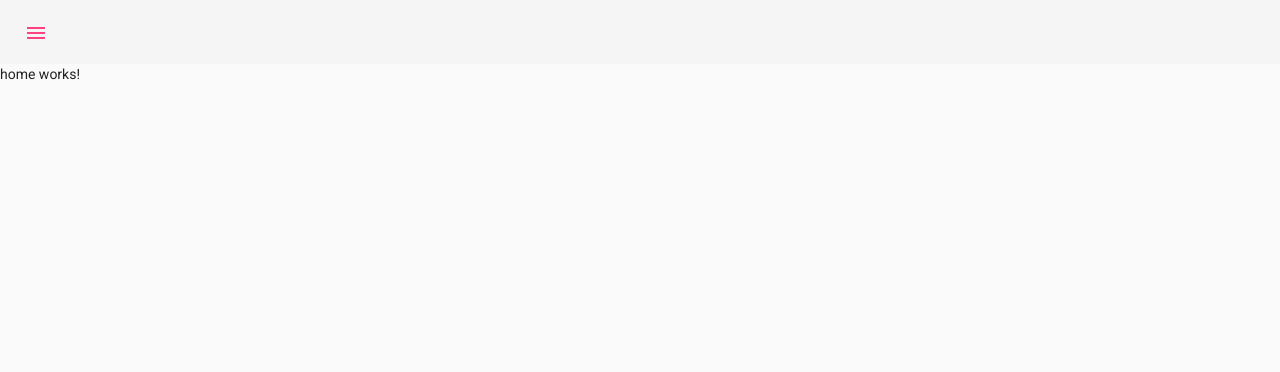
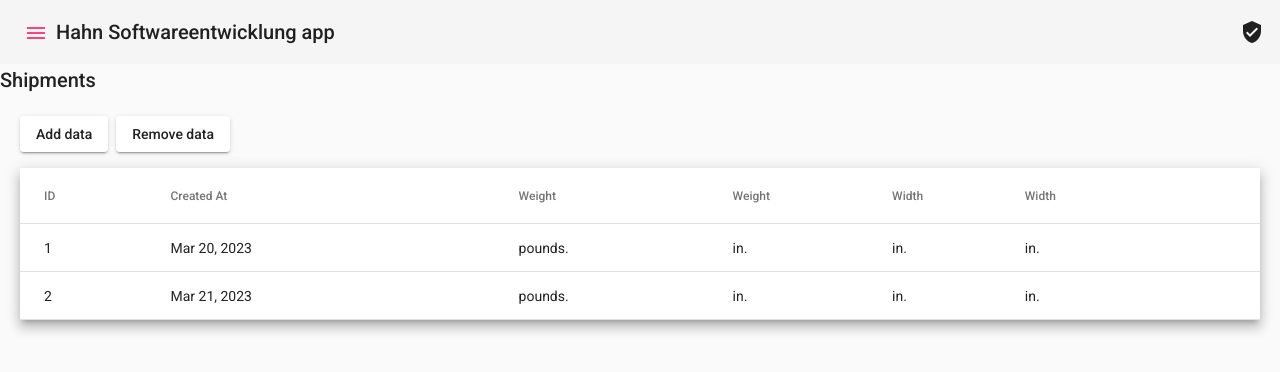
Before and after one commit to MarcosCM2000/mcHannFrontApp, an Angular app: page /shipments/home in a window 1280 px wide. Shown: the top 372 px of the page. Built offline with nearby package versions, Linux system fonts and the light colour scheme.

Commit message:
shipments table

```diff
--- /dev/null
+++ b/src/app/Shared/sidebar/sidebar.component.css
@@ -0,0 +1,3 @@
+.example-spacer {
+    flex: 1 1 auto;
+  }
--- a/src/app/Shared/sidebar/sidebar.component.html
+++ b/src/app/Shared/sidebar/sidebar.component.html
@@ -20,6 +20,9 @@
         (click)="sidenav.toggle()">
             <mat-icon>menu</mat-icon>
         </button>
+        <span>Hahn Softwareentwicklung app</span>
+        <span class="example-spacer"></span>
+        <mat-icon class="example-icon" aria-hidden="false" aria-label="Example user verified icon">verified_user</mat-icon>
     </mat-toolbar>
     <router-outlet></router-outlet>
 </mat-sidenav-container>
--- a/src/app/Shared/sidebar/sidebar.component.ts
+++ b/src/app/Shared/sidebar/sidebar.component.ts
@@ -4,8 +4,7 @@
 @Component({
   selector: 'app-sidebar',
   templateUrl: './sidebar.component.html',
-  styles: [
-  ]
+  styleUrls: ['./sidebar.component.css']
 })
 export class SidebarComponent implements OnInit {
 
--- /dev/null
+++ b/src/app/Shipments/Interfaces/shipmentDetail.interface.ts
@@ -0,0 +1,6 @@
+export interface shipmentDetail {
+    weight: number;
+    length: number;
+    width: number;
+    height: number;
+}
--- /dev/null
+++ b/src/app/Shipments/pages/home/home.component.css
@@ -0,0 +1,17 @@
+.container {
+    margin: 20px;
+}
+.demo-table {
+    width: 100%;
+}
+
+.demo-button-container {
+    padding-bottom: 16px;
+}
+
+.demo-button + .demo-button {
+    margin-left: 8px;
+}
+.h2 {
+    font-weight: bold;
+}
--- a/src/app/Shipments/pages/home/home.component.html
+++ b/src/app/Shipments/pages/home/home.component.html
@@ -1 +1,57 @@
-<p>home works!</p>
+<h2>Shipments</h2>
+<div class="container">
+    <div class="demo-button-container">
+        <button mat-raised-button (click)="addData()" class="demo-button">
+          Add data
+        </button>
+        <button
+            mat-raised-button
+            [disabled]="shipments.length === 0"
+            (click)="removeData()"
+            class="demo-button">
+          Remove data
+        </button>
+    </div>
+
+    <table mat-table [dataSource]="dataSource" class="mat-elevation-z8 demo-table">
+        <!-- Position Column -->
+        <ng-container matColumnDef="id">
+        <th mat-header-cell *matHeaderCellDef>ID</th>
+        <td mat-cell *matCellDef="let element">{{element.id}}</td>
+        </ng-container>
+
+        <!-- Name Column -->
+        <ng-container matColumnDef="date">
+        <th mat-header-cell *matHeaderCellDef>Created At</th>
+        <td mat-cell *matCellDef="let element">{{element.created_at | date}}</td>
+        </ng-container>
+
+        <!-- Weight Column -->
+        <ng-container matColumnDef="weight">
+        <th mat-header-cell *matHeaderCellDef>Weight</th>
+        <td mat-cell *matCellDef="let element">{{element.weight}} pounds.</td>
+        </ng-container>
+
+        <!-- Length Column -->
+        <ng-container matColumnDef="length">
+            <th mat-header-cell *matHeaderCellDef>Weight</th>
+            <td mat-cell *matCellDef="let element">{{element.length}} in.</td>
+        </ng-container>
+
+        <!-- Height Column -->
+        <ng-container matColumnDef="height">
+            <th mat-header-cell *matHeaderCellDef>Width</th>
+            <td mat-cell *matCellDef="let element">{{element.height}} in.</td>
+        </ng-container>
+
+        <!-- Width Column -->
+        <ng-container matColumnDef="width">
+            <th mat-header-cell *matHeaderCellDef>Width</th>
+            <td mat-cell *matCellDef="let element">{{element.width}} in.</td>
+        </ng-container>
+
+
+        <tr mat-header-row *matHeaderRowDef="displayedColumns"></tr>
+        <tr mat-row *matRowDef="let row; columns: displayedColumns;"></tr>
+    </table>
+</div>
--- a/src/app/Shipments/pages/home/home.component.ts
+++ b/src/app/Shipments/pages/home/home.component.ts
@@ -1,16 +1,52 @@
-import { Component, OnInit } from '@angular/core';
+import { Component, OnInit, ViewChild } from '@angular/core';
+//  import { MatTable } from '@angular/material/table';
+import { Shipment } from '../../Interfaces/shipment.interface';
 
 @Component({
   selector: 'app-home',
   templateUrl: './home.component.html',
-  styles: [
-  ]
+  styleUrls: ['./home.component.css']
 })
 export class HomeComponent implements OnInit {
+  //TODO: Obtain from server
+  shipments: Shipment[] = [
+    {
+      id: 1,
+      created_at: new Date('2023 03 20'),
+      details: {
+        weight: 5,
+        length: 10,
+        height: 10,
+        width:  10
+      }
+    },
+    {
+      id: 2,
+      created_at: new Date('2023 03 21'),
+      details: {
+        weight: 6,
+        length: 11,
+        height: 11,
+        width:  11
+      }
+    }
+  ]
+  //  @ViewChild(MatTable) table: MatTable<Shipment>;
+  dataSource = [...this.shipments];
+  displayedColumns: string[] = ['id', 'date', 'weight', 'length', 'height', 'width'];
+
 
   constructor() { }
 
   ngOnInit(): void {
   }
 
+  addData() {
+
+  }
+
+  removeData() {
+
+  }
+
 }
--- a/src/app/material/material.module.ts
+++ b/src/app/material/material.module.ts
@@ -4,6 +4,7 @@
 import { MatIconModule } from '@angular/material/icon';
 import { MatListModule } from '@angular/material/list';
 import { MatSidenavModule } from '@angular/material/sidenav';
+import { MatTableModule } from '@angular/material/table';
 import { MatToolbarModule } from '@angular/material/toolbar';
 
 @NgModule({
@@ -12,6 +13,7 @@
         MatIconModule,
         MatListModule,
         MatSidenavModule,
+        MatTableModule,
         MatToolbarModule
     ]
 })
```
Also changed, not shown: src/app/Shipments/Interfaces/shipment.interface.ts (added, +7 -0 lines).
